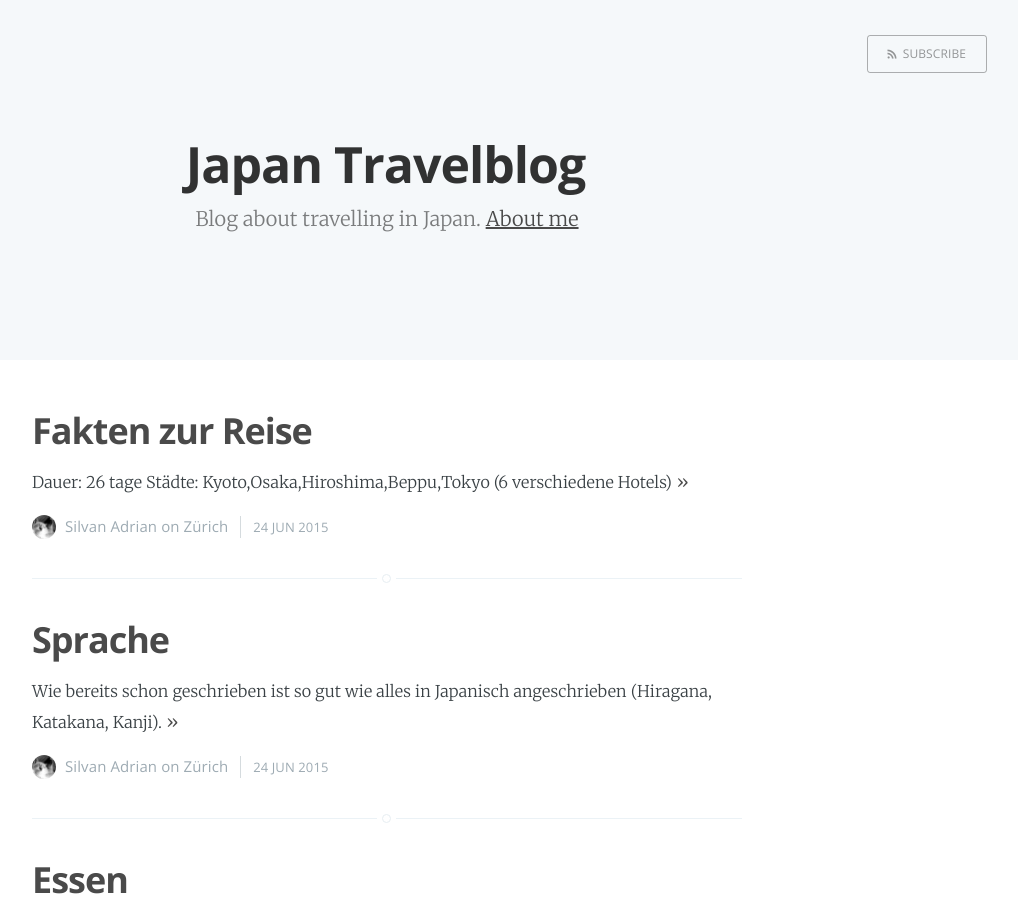
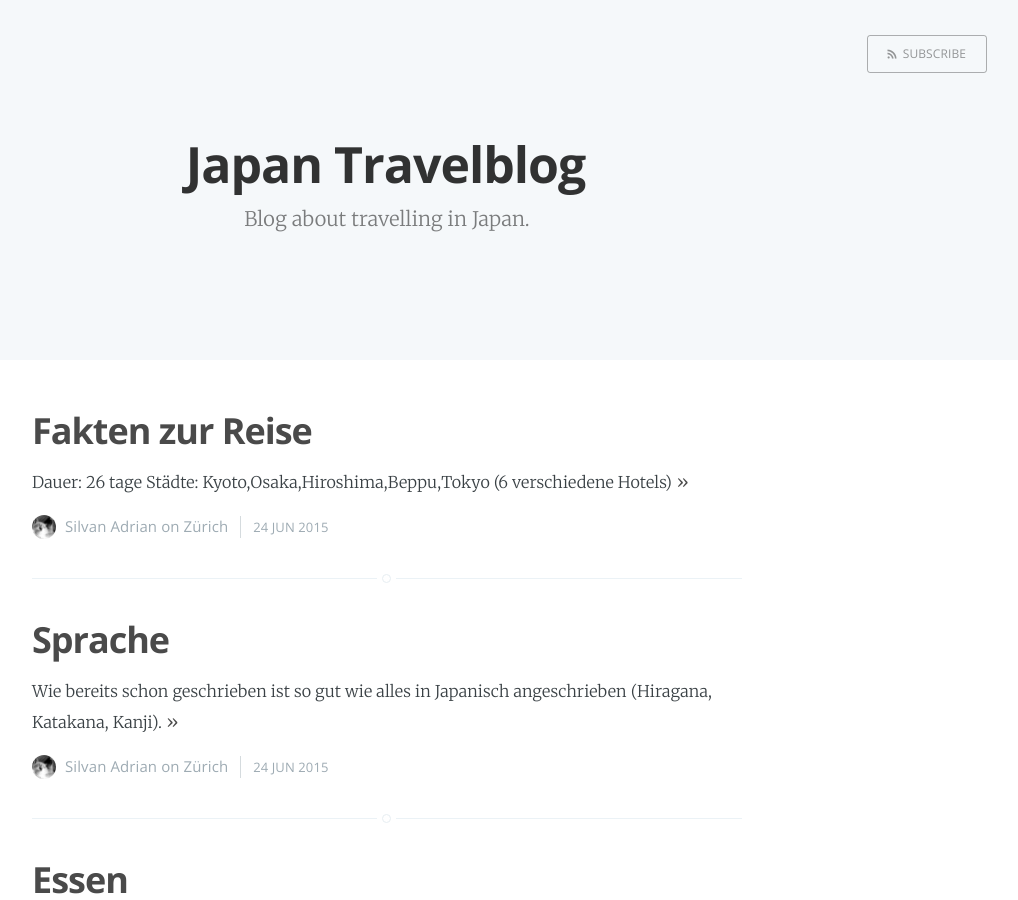
Before and after one commit to silvanadrian/japan2015, a Jekyll site: the page built from index.html, in a window 1280 px wide and 900 px high. Shown: the whole window, without its empty margins (253-1271 px from the left). Built offline with Jekyll 4.4.1, drawn with Linux system fonts in a browser that asks for light colours; Markdown is read by kramdown in place of the engine named in the settings; the list of posts is cut into pages by our own code.

Commit message:
rm about page

```diff
--- a/index.html
+++ b/index.html
@@ -2,7 +2,6 @@
 layout: default
 title: Home
 cover: false
-about: 'about.html'
 ---
 
 <header class="main-header {% if page.cover %}" style="background-image: url({{ page.cover }}) {%else%}no-cover{% endif %}">
```
